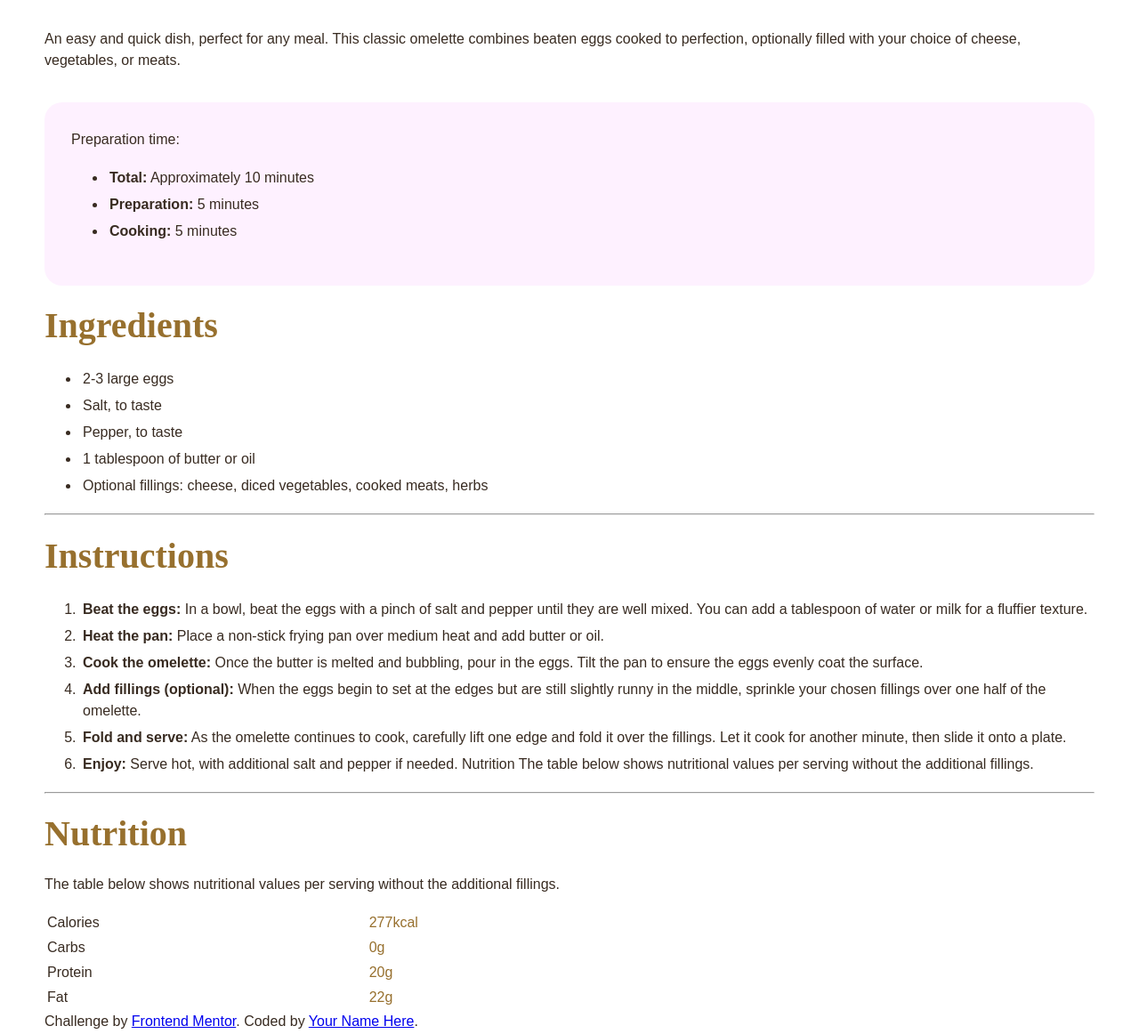
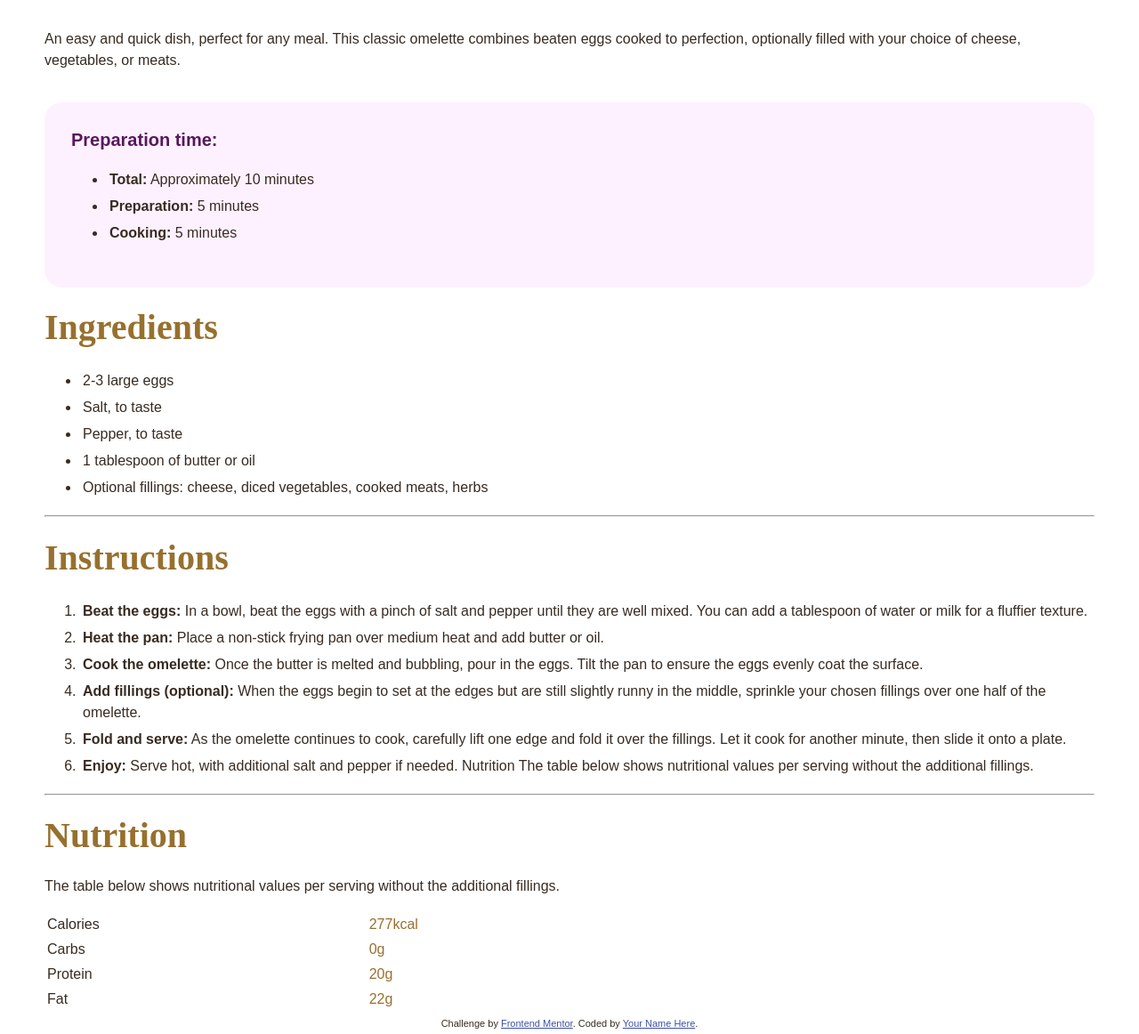
Before and after one commit to nurlanova2012/Recipe-page, a plain HTML site: page index.html in a window 1280 px wide. Shown: the part 706-1868 px from the top of the page at 89% size. Drawn offline with Linux system fonts and the light colour scheme.

Commit message:
styles.css

```diff
--- a/css/styles.css
+++ b/css/styles.css
@@ -1,12 +1,5 @@
-.attribution {
-  font-size: 11px;
-  text-align: center;
-}
-.attribution a {
-  color: hsl(228, 45%, 44%);
-}
-
 body {
+  min-height: 100vh;
   margin: 0 auto;
   padding: 0 50px;
   font-family: Heebo, sans-serif;
@@ -23,7 +16,6 @@ h1 {
   color: #342b1b;
   line-height: 3.5rem;
 }
-
 h2 {
   font-family: "Libre Baskerville", serif;
   font-weight: 600;
@@ -31,16 +23,18 @@ h2 {
   color: #97702e;
   line-height: 24px;
 }
-h3 {
-  font-size: 20px;
-  font-weight: 600;
-  color: #58175e;
-}
 li {
   padding: 3px;
 }
-.container {
+main {
   margin: 0 auto;
+}
+footer {
+  font-size: 11px;
+  text-align: center;
+}
+footer a {
+  color: hsl(228, 45%, 44%);
 }
 .content-img {
   border-radius: 20px;
@@ -52,6 +46,11 @@ li {
   background-color: #fef1ff;
   padding: 30px;
   border-radius: 20px;
+}
+.content-prep-title {
+  font-size: 20px;
+  font-weight: 600;
+  color: #58175e;
 }
 td {
   padding-right: 300px;
```
